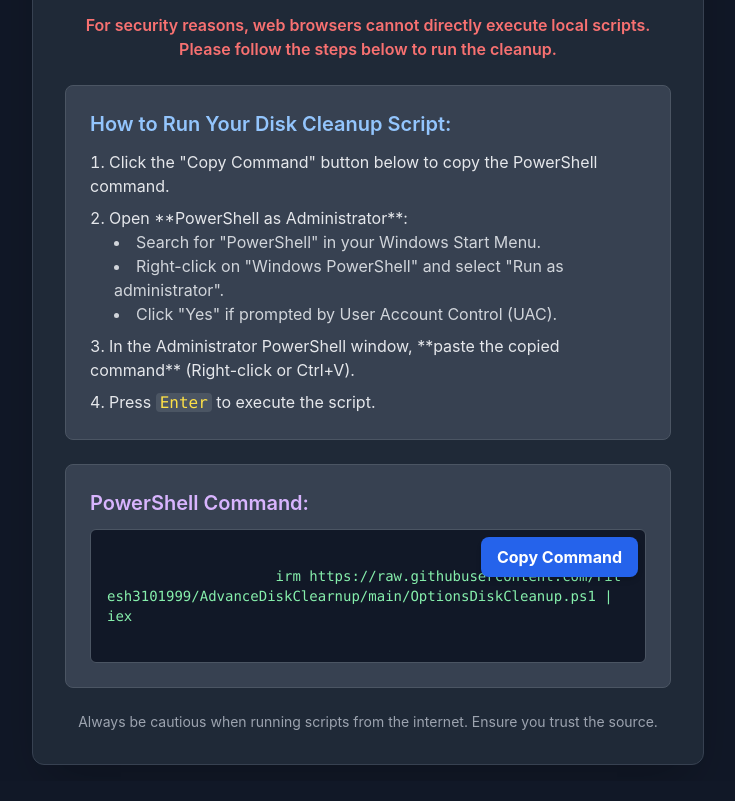
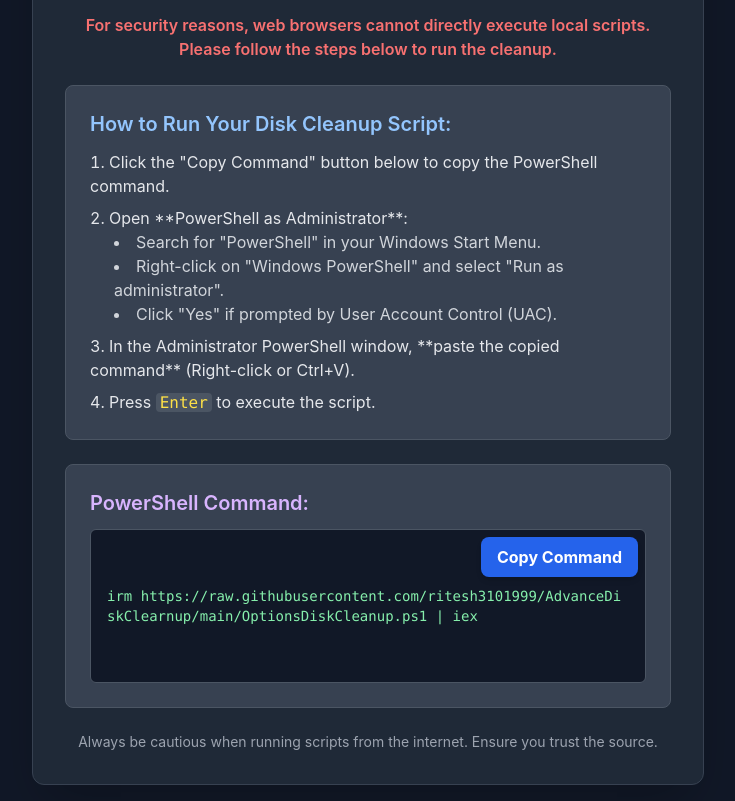
Before and after one commit to ritesh3101999/AdvanceDiskCleanup, a plain HTML site: page index.html in a window 1280 px wide. Shown: the part 136-937 px from the top of the page, without its empty margins (272-1007 px from the left). Drawn offline with nearby package versions, Linux system fonts and the light colour scheme.

Commit message:
index.html

```diff
--- a/index.html
+++ b/index.html
@@ -58,7 +58,7 @@
             </h2>
             <div class="relative">
                 <code id="commandToCopy" class="block bg-gray-900 text-green-300 p-4 rounded-md text-sm overflow-x-auto whitespace-pre-wrap break-all border border-gray-600">
-                    irm https://raw.githubusercontent.com/ritesh3101999/AdvanceDiskClearnup/main/OptionsDiskCleanup.ps1 | iex
+                   <p>irm https://raw.githubusercontent.com/ritesh3101999/AdvanceDiskClearnup/main/OptionsDiskCleanup.ps1 | iex</p>
                 </code>
                 <button onclick="copyCommand()" class="absolute top-2 right-2 bg-blue-600 hover:bg-blue-700 text-white font-bold py-2 px-4 rounded-lg shadow-md transition duration-300 ease-in-out transform hover:scale-105">
                     Copy Command
```
